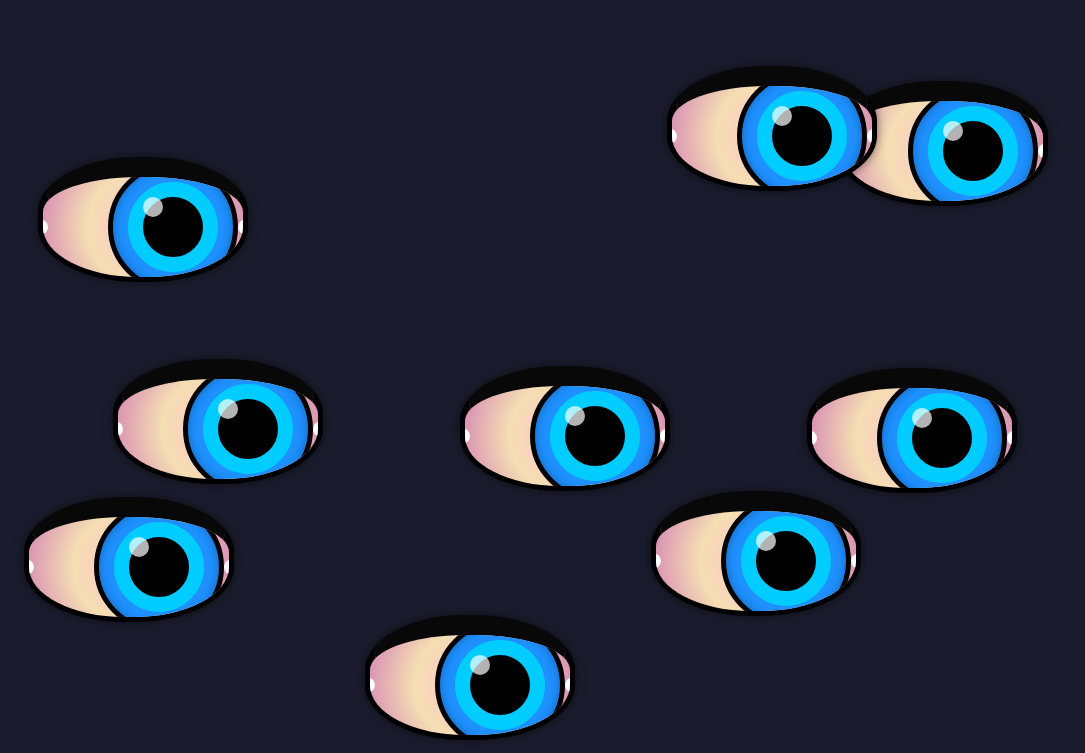
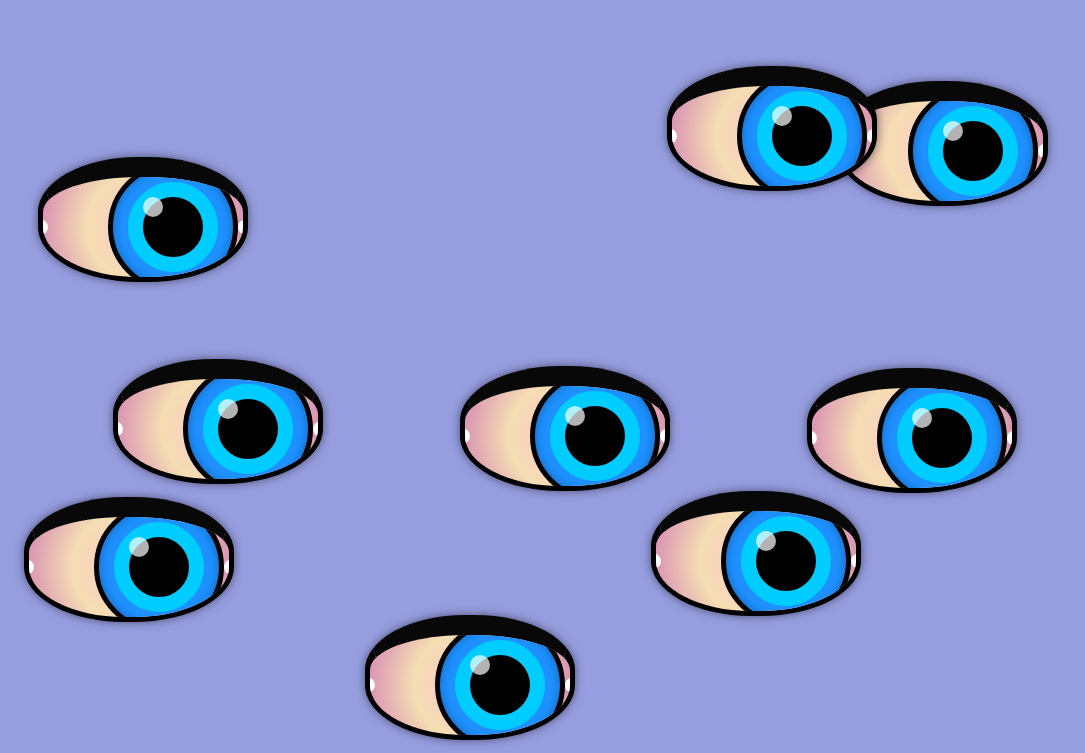
Before and after one commit to sanakhuram/BilblioTint, a plain HTML site: page index.html in a window 1280 px wide. Shown: the part 323-1076 px from the top of the page, without its empty margins (77-1162 px from the left). Drawn offline with Linux system fonts and the light colour scheme.

Commit message:
Update styles.css

```diff
--- a/styles.css
+++ b/styles.css
@@ -1,6 +1,6 @@
 body {
     position: relative;
-    background-color: #1a1c2d;
+    background-color: #979ee0;
     height: 100vh;
     margin: 0;
     overflow: hidden;
```
